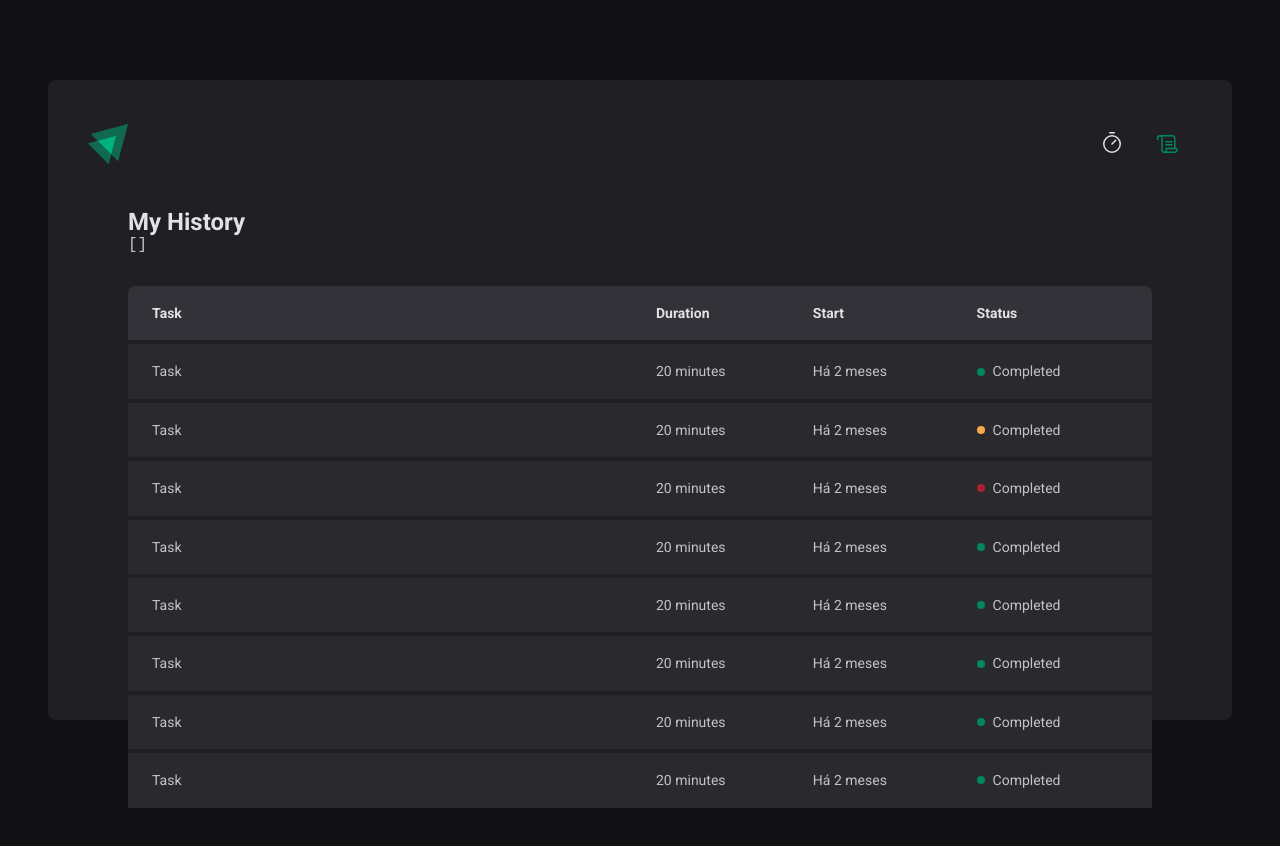
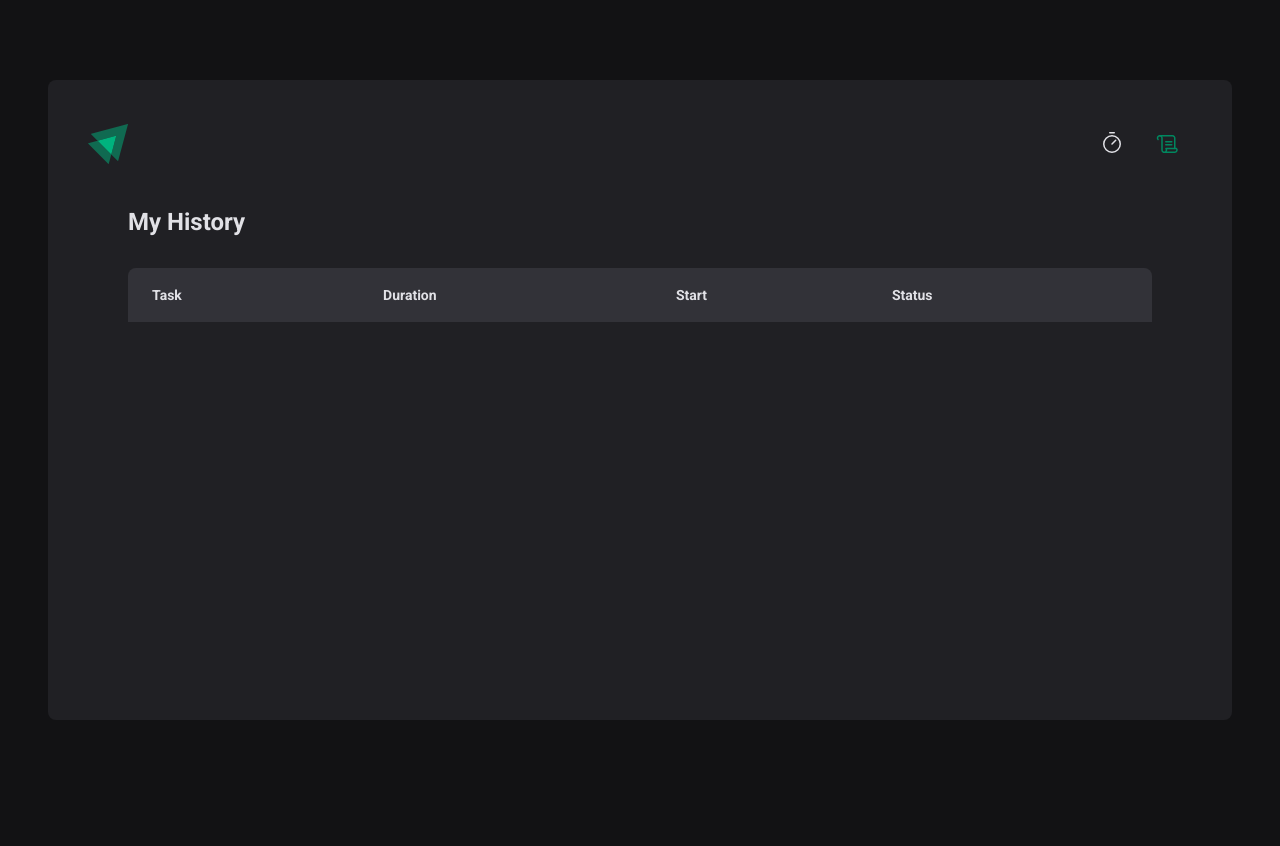
Before and after one commit to Victtor-777/Pomodoro_Ignite, a React (Vite) app: page /history in a window 1280 px wide. After the commit the page ends 800 px from the top, so only its background shows below. Built offline with nearby package versions, Linux system fonts and the light colour scheme.

Commit message:
Add a funcinalidade histórico dos projetos

```diff
--- a/src/pages/History/index.tsx
+++ b/src/pages/History/index.tsx
@@ -8,8 +8,6 @@ export function History() {
   return (
     <HistoryContainer>
       <h1>My History</h1>
-
-      <pre>{JSON.stringify(cycles, null, 2)}</pre>
 
       <HistoryList>
         <table>
@@ -22,70 +20,26 @@ export function History() {
             </tr>
           </thead>
           <tbody>
-            <tr>
-              <td>Task</td>
-              <td>20 minutes</td>
-              <td>Há 2 meses</td>
-              <td>
-                <Status statusColor="green">Completed</Status>
-              </td>
-            </tr>
-            <tr>
-              <td>Task</td>
-              <td>20 minutes</td>
-              <td>Há 2 meses</td>
-              <td>
-                <Status statusColor="yellow">Completed</Status>
-              </td>
-            </tr>
-            <tr>
-              <td>Task</td>
-              <td>20 minutes</td>
-              <td>Há 2 meses</td>
-              <td>
-                <Status statusColor="red">Completed</Status>
-              </td>
-            </tr>
-            <tr>
-              <td>Task</td>
-              <td>20 minutes</td>
-              <td>Há 2 meses</td>
-              <td>
-                <Status statusColor="green">Completed</Status>
-              </td>
-            </tr>
-            <tr>
-              <td>Task</td>
-              <td>20 minutes</td>
-              <td>Há 2 meses</td>
-              <td>
-                <Status statusColor="green">Completed</Status>
-              </td>
-            </tr>
-            <tr>
-              <td>Task</td>
-              <td>20 minutes</td>
-              <td>Há 2 meses</td>
-              <td>
-                <Status statusColor="green">Completed</Status>
-              </td>
-            </tr>
-            <tr>
-              <td>Task</td>
-              <td>20 minutes</td>
-              <td>Há 2 meses</td>
-              <td>
-                <Status statusColor="green">Completed</Status>
-              </td>
-            </tr>
-            <tr>
-              <td>Task</td>
-              <td>20 minutes</td>
-              <td>Há 2 meses</td>
-              <td>
-                <Status statusColor="green">Completed</Status>
-              </td>
-            </tr>
+            {cycles.map((cycle) => {
+              return (
+                <tr key={cycle.id}>
+                  <td>{cycle.task}</td>
+                  <td>{cycle.minutesAmount} minutes</td>
+                  <td>{cycle.startDate.toISOString()}</td>
+                  <td>
+                    {cycle.finishedDate && (
+                      <Status statusColor="green">Completed</Status>
+                    )}
+                    {cycle.interruptedDate && (
+                      <Status statusColor="red">Interrupted</Status>
+                    )}
+                    {!cycle.finishedDate && !cycle.interruptedDate && (
+                      <Status statusColor="yellow">In progess</Status>
+                    )}
+                  </td>
+                </tr>
+              );
+            })}
           </tbody>
         </table>
       </HistoryList>
```
